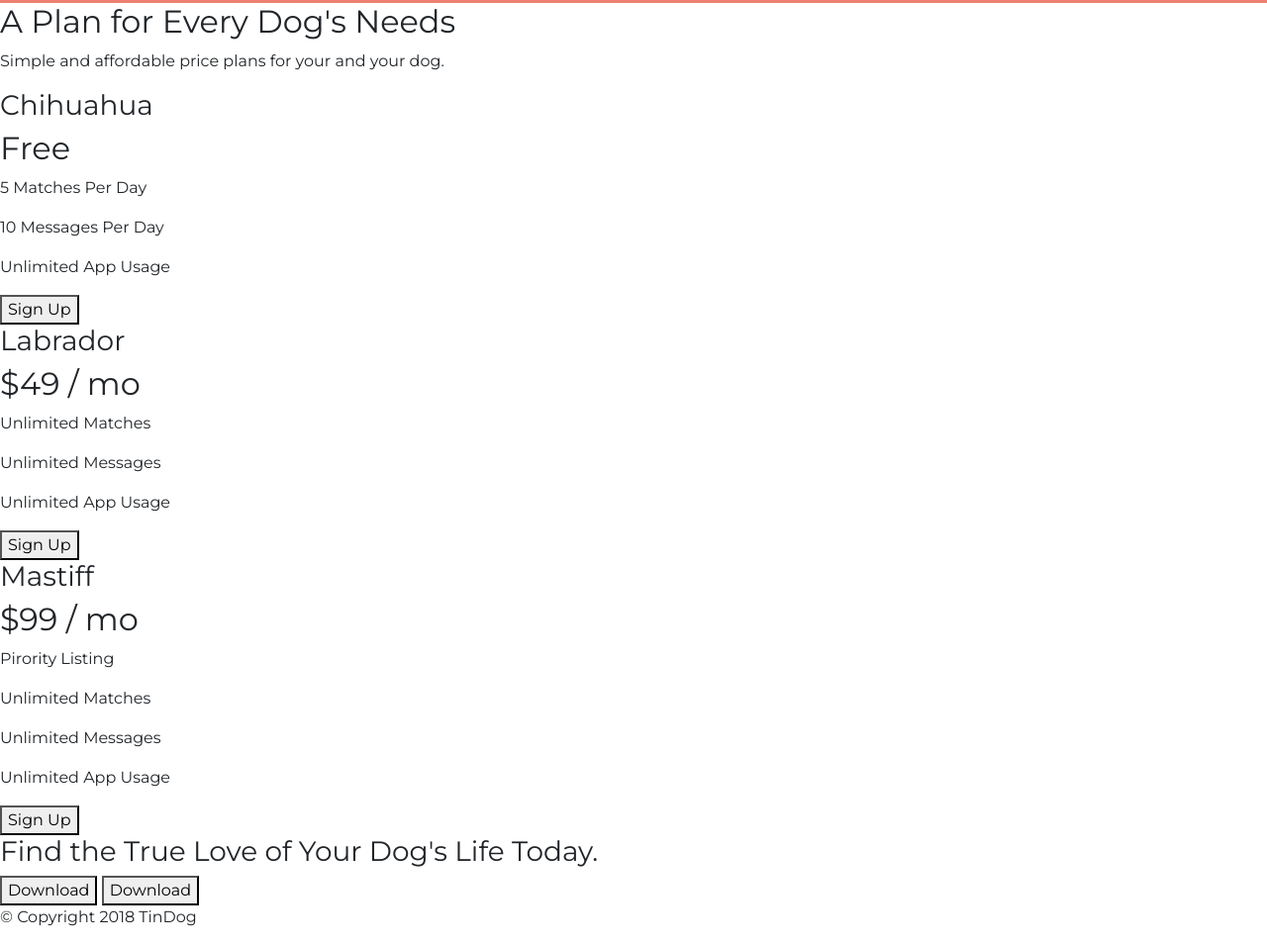
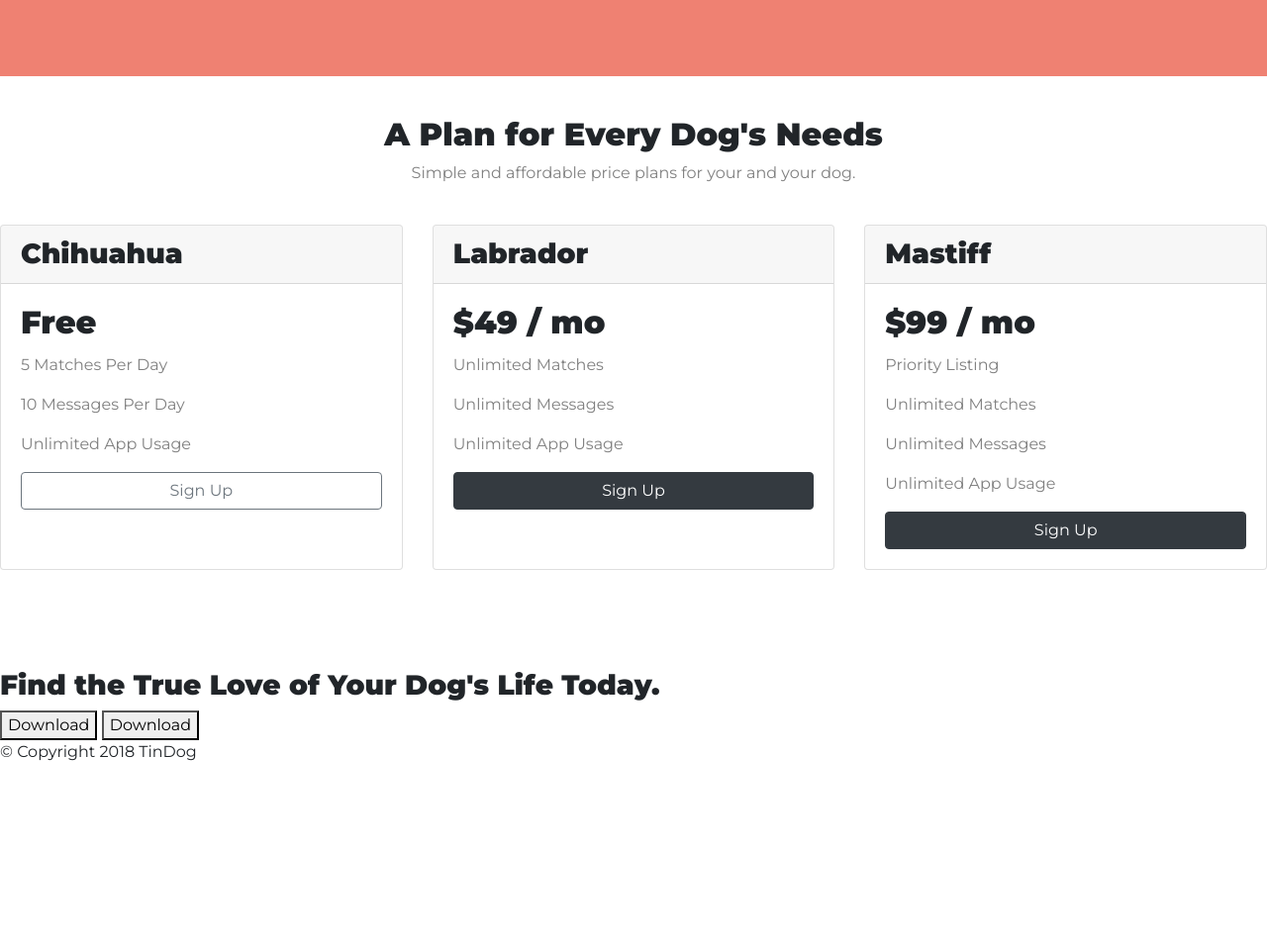
Before and after one commit to j-winston/Tindog, a plain HTML site: page index.html in a window 1280 px wide. Shown: the part 1625-2580 px from the top of the page at 99% size. After the commit the page ends 2413 px from the top, so only its background shows below. Drawn offline with nearby package versions, Linux system fonts and the light colour scheme.

Commit message:
refactor code

```diff
--- a/css/styles.css
+++ b/css/styles.css
@@ -1,11 +1,13 @@
 body {
     font-family: 'Montserrat', sans-serif;
+
 }
 
 
 #title {
     background-color:#ff4c68;
     color: white;
+
 
 
 }
@@ -22,7 +24,9 @@ h1 {
 .container-fluid {
     background-color: #ff4c68;
     padding: 3% 17%;
-    overflow: hidden;
+
+
+
 
 }
 
@@ -93,16 +97,20 @@ h1 {
     height: 65vh;
     width: auto;
     transform: rotate(20deg);
-    margin-bottom: -240px;
+    position: absolute;
+    top: 2px;
+    left: 700px;
+
 }
 
 /* Selling Points */
 
-.features-box{
+#features{
     text-align: center;
     align-content: center;
-    margin:5% 5% 5% 5%;
-    padding: 2% 2%;
+    padding: 10% 10%;
+    background-color: white;
+    position: relative;
 
 }
 
@@ -176,3 +184,21 @@ h1 {
 .carousel-item {
     padding: 7% 15%
 }
+
+h2,
+h3 {
+    font-weight: 900;
+}
+
+.card-text {
+    color:gray
+}
+
+.pricing-heading {
+    text-align: center;
+    margin: 40px;
+}
+
+.card-deck {
+    margin-bottom: 100px;
+}
--- a/index.html
+++ b/index.html
@@ -26,7 +26,6 @@
 
 <body>
   <div class="container-fluid">
-
     <!-- Nav Bar -->
       <nav class="navbar navbar-expand-lg navbar-dark">
         <a class="navbar-brand" href="">tindog</a>
@@ -45,34 +44,23 @@
         </div>
       </nav>
 
-    </body>
-
-
     <!-- Title -->
     <section id="title">
-
-      <div class="row">
           <div class="col-lg-6 col-md-12 col-sm-12" id="title-box">
                 <h1>Meet new and interesting dogs nearby.</h1>
             <button type="button" id="apple-button" class="download-button btn btn-dark btn-text btn-lg">
               <i class="fa-brands fa-apple"></i>Download </button>
             <button type="button" id="google-play-button" class="download-button btn btn-outline-light btn-text btn-lg">
               <i class="fa-brands fa-google-play"></i>Download</button>
-        </div>
 
-            <div class="col-lg-6 col-md-12">
               <img src="images/iphone6.png" class="card-img" id="iphone-img" alt="iphone-mockup">
-            </div>
-        </div>
-
+          </div>
     </section>
-
-      </div>
+  </div>
 
 
   <!-- Features -->
   <section id="features">
-
     <div class="row features-box">
 
       <div class="col-lg-4 col-md-12">
@@ -92,7 +80,6 @@
         <h3 class="features-heading">Guaranteed to work.</h3>
         <p class="features-text">Find the love of your dog's life or your money back.</p>
       </div>
-
     </div>
   </section>
 
@@ -145,34 +132,46 @@
 
   <!-- Pricing -->
   <section id="pricing">
+    <div class="pricing-heading">
+      <h2>A Plan for Every Dog's Needs</h2>
+      <p class="card-text">Simple and affordable price plans for your and your dog.</p>
+    </div>
+    <div class="card-deck">
 
-    <h2>A Plan for Every Dog's Needs</h2>
-    <p>Simple and affordable price plans for your and your dog.</p>
+      <div class="card">
+        <h3 class="card-header">Chihuahua</h3>
+        <div class="card-body">
+          <h2 class="card-title">Free</h2>
+          <p class="card-text">5 Matches Per Day</p>
+          <p class="card-text">10 Messages Per Day</p>
+          <p class="card-text">Unlimited App Usage</p>
+          <button type="button" class="btn btn-block btn-outline-secondary">Sign Up</button>
+        </div>
+      </div>
 
+      <div class="card">
+        <h3 class="card-header">Labrador</h3>
+        <div class="card-body">
+          <h2 class="card-title">$49 / mo</h2>
+          <p class="card-text">Unlimited Matches</p>
+          <p class="card-text">Unlimited Messages</p>
+          <p class="card-text">Unlimited App Usage</p>
+          <button type="button" class="btn btn-block btn-primary btn-dark">Sign Up</button>
+        </div>
+      </div>
 
-    <h3>Chihuahua</h3>
-    <h2>Free</h2>
-    <p>5 Matches Per Day</p>
-    <p>10 Messages Per Day</p>
-    <p>Unlimited App Usage</p>
-    <button type="button">Sign Up</button>
-
-
-    <h3>Labrador</h3>
-    <h2>$49 / mo</h2>
-    <p>Unlimited Matches</p>
-    <p>Unlimited Messages</p>
-    <p>Unlimited App Usage</p>
-    <button type="button">Sign Up</button>
-
-
-    <h3>Mastiff</h3>
-    <h2>$99 / mo</h2>
-    <p>Pirority Listing</p>
-    <p>Unlimited Matches</p>
-    <p>Unlimited Messages</p>
-    <p>Unlimited App Usage</p>
-    <button type="button">Sign Up</button>
+      <div class="card">
+        <h3 class="card-header">Mastiff</h3>
+        <div class="card-body">
+          <h2 class="card-title">$99 / mo</h2>
+          <p class="card-text">Priority Listing</p>
+          <p class="card-text">Unlimited Matches</p>
+          <p class="card-text">Unlimited Messages</p>
+          <p class="card-text">Unlimited App Usage</p>
+          <button type="button" class="btn btn-block btn-dark">Sign Up</button>
+        </div>
+      </div>
+    </div>
 
   </section>
 
```
Also changed, not shown: 1 other file.
